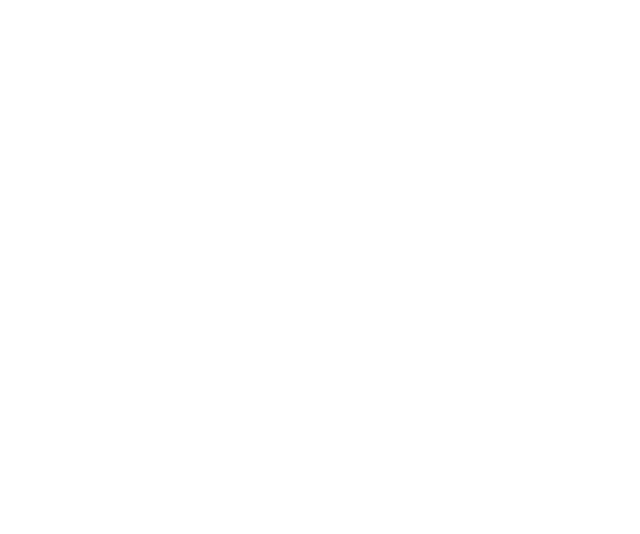
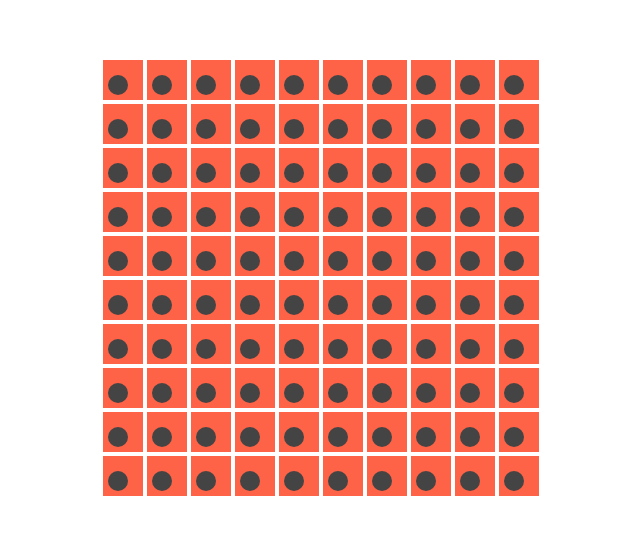
Before and after one commit to Sventenhaaf/haafpixels, a React (Vite) app: page /iterations in a window 1280 px wide. Before the commit this address had no page. Shown: the part 122-656 px from the top of the page, without its empty margins (319-959 px from the left). Built offline with nearby package versions, Linux system fonts and the light colour scheme.

Commit message:
main setup Iterations

```diff
--- a/src/App.tsx
+++ b/src/App.tsx
@@ -1,6 +1,6 @@
 import React from "react";
 import "./App.css";
-import { Home, New, Squares, Writing } from "./Pages";
+import { Home, Iterations, New, Squares, Writing } from "./Pages";
 import { BrowserRouter, Routes, Route } from "react-router-dom";
 
 const App: React.FC<{}> = () => {
@@ -11,6 +11,7 @@
         <Route path="/squares" element={<Squares />} />
         <Route path="/writing" element={<Writing />} />
         <Route path="/new" element={<New />} />
+        <Route path="/iterations" element={<Iterations />} />
       </Routes>
     </BrowserRouter>
   );
--- a/src/Pages/Home/Home.tsx
+++ b/src/Pages/Home/Home.tsx
@@ -6,13 +6,19 @@
 /*
 - Work (zie ook resume en doe daar eigen versie van)
   - IVO (link)
+  - Wind Farm Uptime Analysis (screencasts)
   - DPG Media (link to app)
   - Envelope (link)
   - Ampelmann Operations (link to website)
+- Work or Play?
+  - Tax analysis tool
 - Play
   - Squares
   - Sorting Algorithms (old)
   - Square vs Plane (old)
+  - Good stuff on the web (links verzamelen, 1-2 zinnen per link, taggen, in visual stoppen)
+- Writing
+  - Zie Writing
 */
 
 const Home: FC<Props> = () => {
@@ -27,12 +33,12 @@
         <Link to="/squares">Squares</Link>
         <Link to="/new">New</Link>
         <Link to="/writing">Writing</Link>
+        <Link to="/iterations">Iterations</Link>
       </nav>
       <div>Divide these up in:</div>
       <div>- Work</div>
       <div>- Play</div>
       <div>- Writing</div>
-      <div>- Interesting stuff on the web</div>
     </div>
   );
 };
--- /dev/null
+++ b/src/Pages/Iterations/Iteration.tsx
@@ -0,0 +1,13 @@
+import React, { FC } from "react";
+
+interface Props {}
+
+const Iteration: FC<Props> = () => {
+  return (
+    <svg style={{ background: "tomato", margin: 2, width: 40, height: 40 }}>
+      <circle cx={15} cy={25} r={10} fill="#444" />
+    </svg>
+  );
+};
+
+export default Iteration;
--- /dev/null
+++ b/src/Pages/Iterations/Iterations.tsx
@@ -0,0 +1,27 @@
+import React, { FC } from "react";
+import Iteration from "./Iteration";
+
+const X_AMOUNT = 10;
+const Y_AMOUNT = 10;
+
+const xArray = new Array(X_AMOUNT).fill(0);
+const yArray = new Array(Y_AMOUNT).fill(0);
+
+const Iterations: FC<{}> = () => {
+  return (
+    <div style={{ display: "flex", flexDirection: "column", height: "100vh", alignItems: "center", justifyContent: "center" }}>
+      {xArray.map((_, i) => (
+        <div key={i} style={{ display: "flex", flexDirection: "row" }}>
+          {yArray.map(
+            (_, j) => (
+              <Iteration key={j} />
+            )
+            // <div key={i + "_" + j}>HOI</div>
+          )}
+        </div>
+      ))}
+    </div>
+  );
+};
+
+export default Iterations;
--- a/src/Pages/Writing/Writing.tsx
+++ b/src/Pages/Writing/Writing.tsx
@@ -1,6 +1,9 @@
 import React, { FC } from "react";
 
 /*
+- Time in your app
+    - Event sourcing. But that's not all. Event sourcing on your event sourcing. Everything is an event.
+    Almoost everything.
 - Hiring Policy
     - Diversity vs Inclusion (hint: Inclusion is better)
 - SitoJo
--- a/src/Pages/index.ts
+++ b/src/Pages/index.ts
@@ -1,6 +1,7 @@
 import Home from "./Home/Home";
+import Iterations from "./Iterations/Iterations";
 import New from "./New/New";
 import Squares from "./Squares/Squares";
 import Writing from "./Writing/Writing";
 
-export { Home, New, Squares, Writing };
+export { Home, New, Squares, Writing, Iterations };
```
